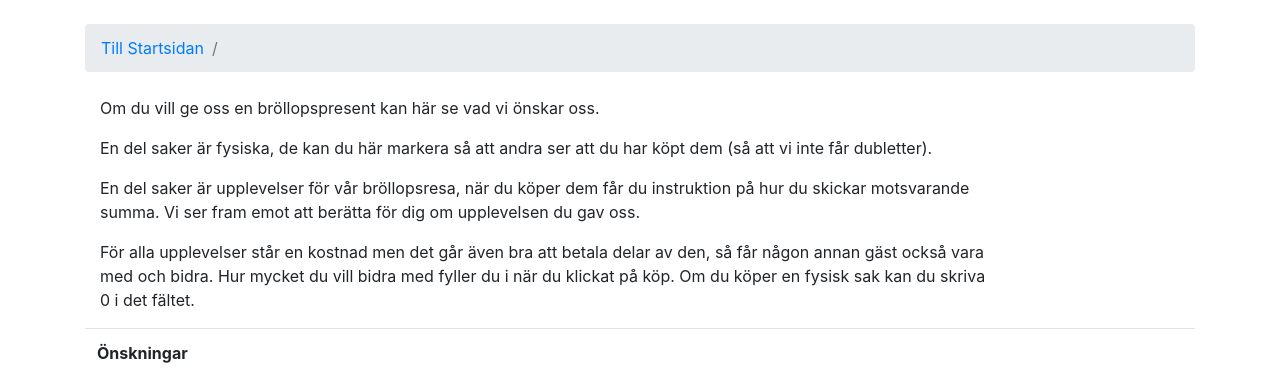
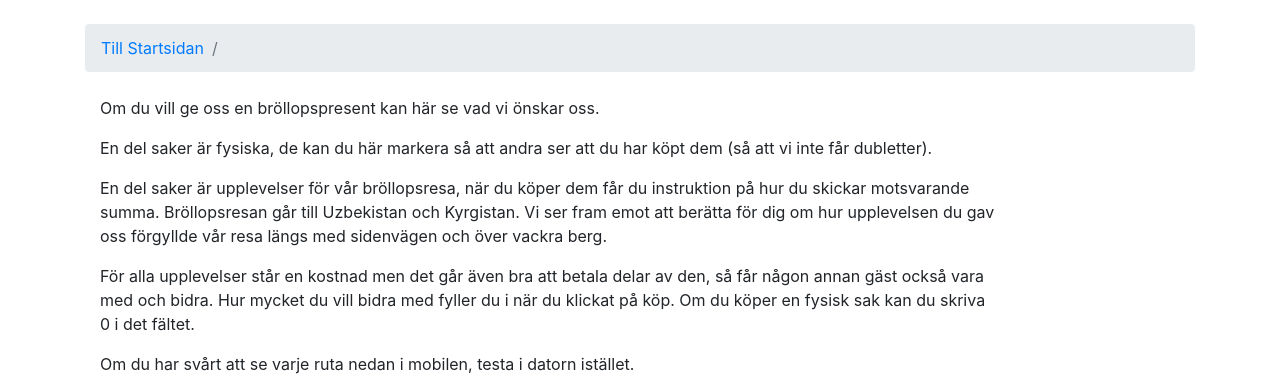
Before and after one commit to AAnkanJ/brollop, a Django app: template templates/shop.html in a window 1280 px wide. Shown: the part 56-432 px from the top of the page. Run offline with Django 3.2, Linux system fonts and the light colour scheme; the template is opened without the code that fills it, so the values that code supplies are empty; the visitor is signed in with stand-in values (Sample User, id 1); some libraries are stand-ins or nearby versions; some web fonts are replaced.

Commit message:
updated shop text

```diff
--- a/templates/shop.html
+++ b/templates/shop.html
@@ -11,7 +11,7 @@
 <div class="container-fluid">
     <div class="row">
         <div class="col-10">
-          <p>Om du vill ge oss en bröllopspresent kan här se vad vi önskar oss. </p><p> En del saker är fysiska, de kan du här markera så att andra ser att du har köpt dem (så att vi inte får dubletter). </p><p> En del saker är upplevelser för vår bröllopsresa, när du köper dem får du instruktion på hur du skickar motsvarande summa. Vi ser fram emot att berätta för dig om upplevelsen du gav oss. </p><p>För alla upplevelser står en kostnad men det går även bra att betala delar av den, så får någon annan gäst också vara med och bidra. Hur mycket du vill bidra med fyller du i när du klickat på köp. Om du köper en fysisk sak kan du skriva 0 i det fältet. </p>
+          <p>Om du vill ge oss en bröllopspresent kan här se vad vi önskar oss. </p><p> En del saker är fysiska, de kan du här markera så att andra ser att du har köpt dem (så att vi inte får dubletter). </p><p> En del saker är upplevelser för vår bröllopsresa, när du köper dem får du instruktion på hur du skickar motsvarande summa. Bröllopsresan går till Uzbekistan och Kyrgistan. Vi ser fram emot att berätta för dig om hur upplevelsen du gav oss förgyllde vår resa längs med sidenvägen och över vackra berg. </p><p>För alla upplevelser står en kostnad men det går även bra att betala delar av den, så får någon annan gäst också vara med och bidra. Hur mycket du vill bidra med fyller du i när du klickat på köp. Om du köper en fysisk sak kan du skriva 0 i det fältet. </p> Om du har svårt att se varje ruta nedan i mobilen, testa i datorn istället.
         </div>
     </div>
 </div>
```
